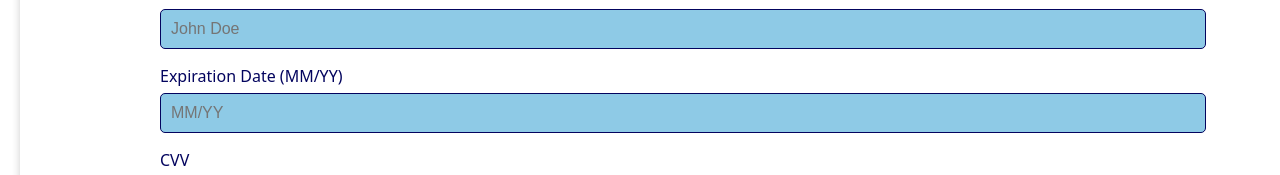
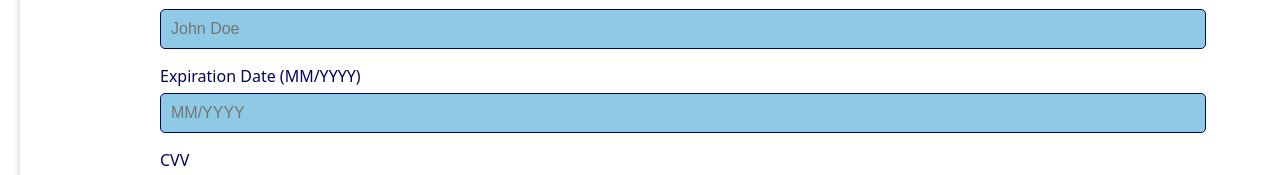
Before and after one commit to calebhenry/MovieManager, a React (Vite) app in the folder moviemanager.client/: page /payment in a window 1280 px wide. Shown: the part 390-565 px from the top of the page. Built offline with nearby package versions, Linux system fonts and the light colour scheme.

Commit message:
updated expiration date format

```diff
--- a/moviemanager.client/src/components/Payment.jsx
+++ b/moviemanager.client/src/components/Payment.jsx
@@ -14,7 +14,7 @@ const Payment = () => {
     const navigate = useNavigate();
 
     const validateCardNumber = (number) => /^\d{16}$/.test(number);
-    const validateExpiryDate = (date) => /^(0[1-9]|1[0-2])\/\d{2}$/.test(date);
+    const validateExpiryDate = (date) => /^(0[1-9]|1[0-2])\/\d{4}$/.test(date);
     const validateCVV = (cvv) => /^\d{3}$/.test(cvv);
     const validateCardholderName = (name) => typeof name === 'string' && name.trim() !== '';
 
@@ -31,7 +31,7 @@ const Payment = () => {
             return;
         }
         if (!validateExpiryDate(expiryDate)) {
-            setError('Invalid expiry date. Use MM/YY format.');
+            setError('Invalid expiry date. Use MM/YYYY format.');
             return;
         }
         if (!validateCVV(cvv)) {
@@ -75,12 +75,12 @@ const Payment = () => {
                     required
                 />
 
-                <label>Expiration Date (MM/YY)</label>
+                <label>Expiration Date (MM/YYYY)</label>
                 <input
                     type="text"
                     value={expiryDate}
                     onChange={(e) => setExpiryDate(e.target.value)}
-                    placeholder="MM/YY"
+                    placeholder="MM/YYYY"
                     required
                 />
 
```
